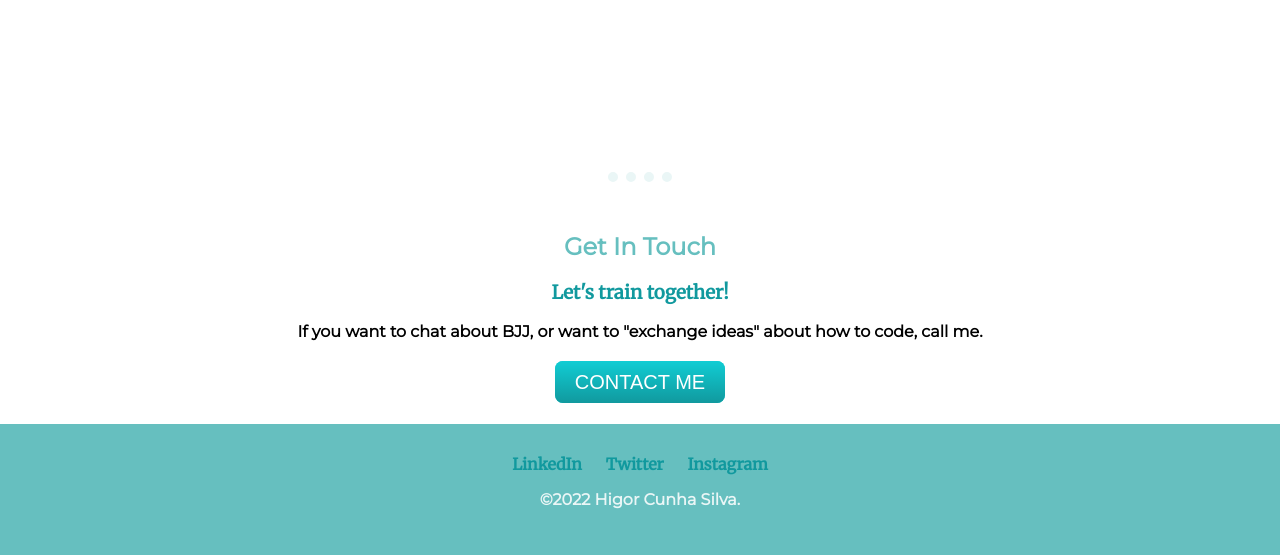
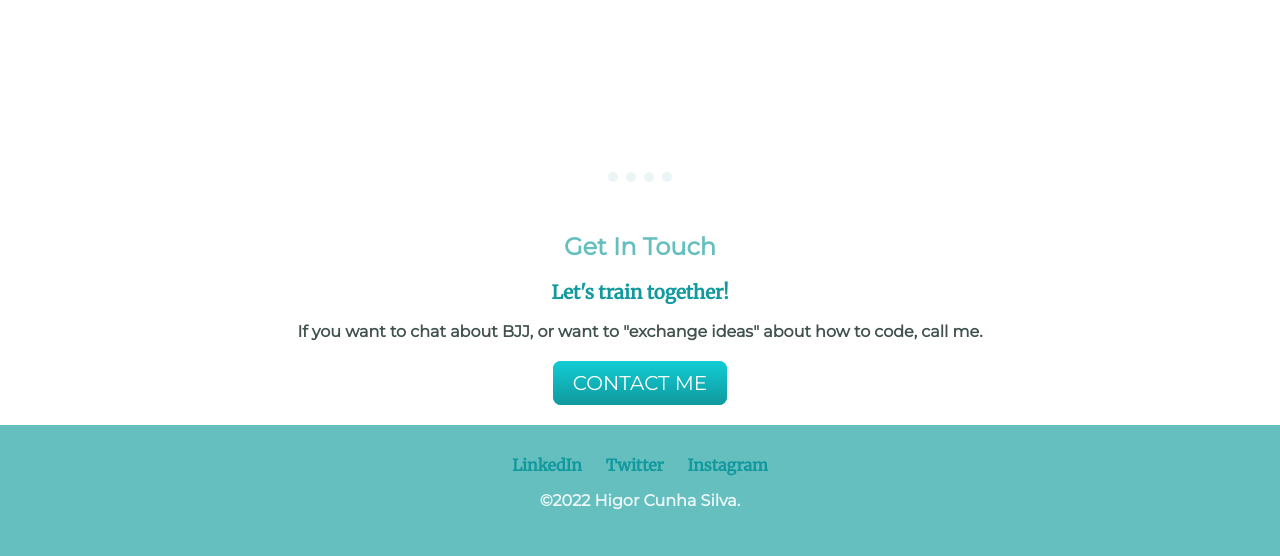
Before and after one commit to HigorCS13/First-webpage, a plain HTML site: page index.html in a window 1280 px wide. Shown: the part 1961-2517 px from the top of the page. Drawn offline with Linux system fonts and the light colour scheme.

Commit message:
Update styles.css

```diff
--- a/css/styles.css
+++ b/css/styles.css
@@ -2,6 +2,7 @@ body {
   margin: 0;
   text-align: center;
   font-family: 'Merriweather', serif;
+  color: #40514e;
 }
 
 h1 {
@@ -25,6 +26,9 @@ h3 {
 a {
   color: #11999E;
   text-decoration: none;
+}
+a:hover{
+  color: #EAF6F6;
 }
 
 p {
@@ -132,7 +136,7 @@ hr {
   -webkit-border-radius: 8;
   -moz-border-radius: 8;
   border-radius: 8px;
-  font-family: Arial;
+  font-family: 'Montserrat', sans-serif;
   color: #ffffff;
   font-size: 20px;
   padding: 10px 20px 10px 20px;
```
